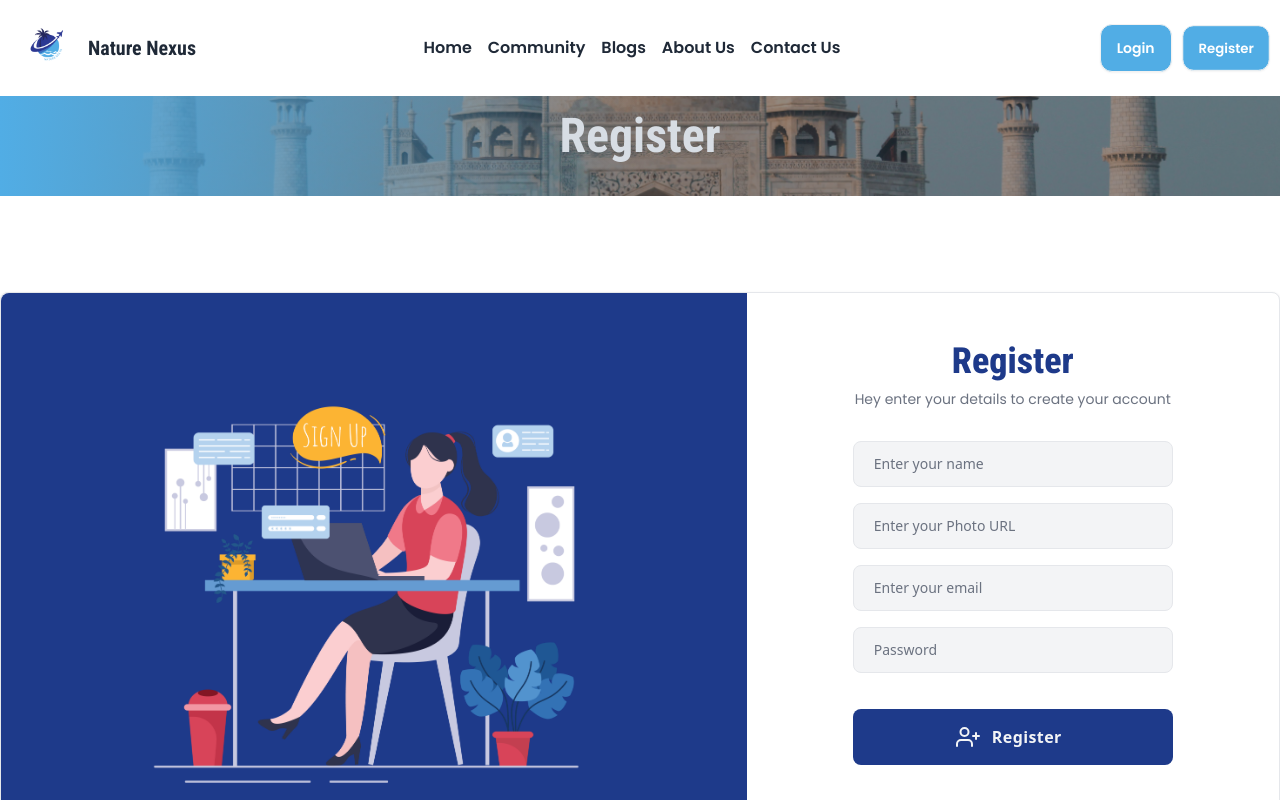
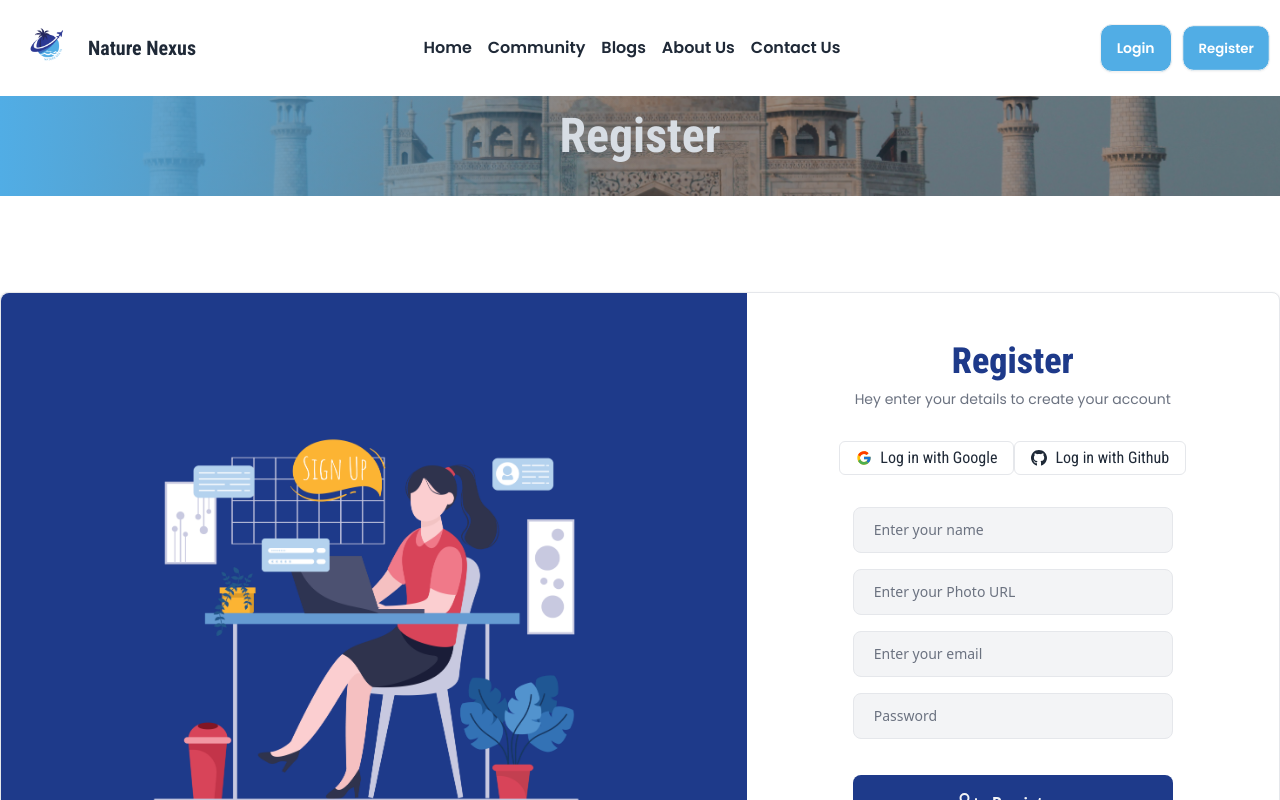
Before and after one commit to adnanalamin/NatureNexus-client, a React (Vite) app: page /register in a window 1280 px wide. Shown: the top 800 px of the page. Built offline with nearby package versions, Linux system fonts and the light colour scheme; no server answers.

Commit message:
Added Social Loging Google and Github

```diff
--- a/src/Components/SocialLogin/SocialLogin.jsx
+++ b/src/Components/SocialLogin/SocialLogin.jsx
@@ -1,20 +1,53 @@
-
 import { FcGoogle } from "react-icons/fc";
 import { FaGithub } from "react-icons/fa";
-
+import useAxiosPublic from "../../Hooks/useAxiosPublic";
+import { useContext } from "react";
+import { AuthContext } from "../../Provider/AuthProvider";
+import { toast } from "react-toastify";
 
 const SocialLogin = () => {
+  const { googleLogin, githubLogin } = useContext(AuthContext);
+  const axiosPublic = useAxiosPublic();
+
+  const handleGoogleSignIn = () => {
+    googleLogin().then((result) => {
+      const userInfo = {
+        email: result.user?.email,
+        name: result.user?.displayName,
+      };
+      axiosPublic.post("/users", userInfo).then(() => {
+        toast.success("Login Successfull");
+      });
+    });
+  };
+
+  const handleGitHubSignIn = () => {
+    githubLogin().then((result) => {
+      const userInfo = {
+        email: result.user?.email,
+        name: result.user?.displayName,
+      };
+      axiosPublic.post("/users", userInfo).then(() => {
+        toast.success("Login Successfull");
+      });
+    });
+  };
+
   return (
     <div className="flex justify-between">
-            <button className="-2 mt-8 flex font-roboto items-center justify-center rounded-md border px-4 py-1 outline-none ring-gray-400 ring-offset-2 transition focus:ring-2 hover:border-transparent hover:bg-[#2C3892] hover:text-white">
+      <button
+        onClick={handleGoogleSignIn}
+        className="-2 mt-8 flex font-roboto items-center justify-center rounded-md border px-4 py-1 outline-none ring-gray-400 ring-offset-2 transition focus:ring-2 hover:border-transparent hover:bg-[#2C3892] hover:text-white"
+      >
         {" "}
-              <FcGoogle className="mr-2 h-5 rounded-lg"></FcGoogle> Log in with
-              Google
+        <FcGoogle className="mr-2 h-5 rounded-lg"></FcGoogle> Log in with Google
       </button>
-            <button className="-2 mt-8 flex font-roboto items-center justify-center rounded-md border px-4 py-1 outline-none ring-gray-400 ring-offset-2 transition focus:ring-2 hover:border-transparent hover:bg-[#2C3892] hover:text-white">
+      <button
+        onClick={handleGitHubSignIn}
+        className="-2 mt-8 flex font-roboto items-center justify-center rounded-md border px-4 py-1 outline-none ring-gray-400 ring-offset-2 transition focus:ring-2 hover:border-transparent hover:bg-[#2C3892] hover:text-white"
+      >
         {" "}
-              <FaGithub className="mr-2 h-5 rounded-lg"></FaGithub> Log in with
-              Github
+        <FaGithub className="mr-2 h-5 rounded-lg"></FaGithub> Log in with Github
       </button>
     </div>
   );
--- a/src/Pages/Register/Register.jsx
+++ b/src/Pages/Register/Register.jsx
@@ -7,6 +7,7 @@ import { useContext } from "react";
 import { AuthContext } from "../../Provider/AuthProvider";
 import useAxiosPublic from "./../../Hooks/useAxiosPublic";
 import Swal from "sweetalert2";
+import SocialLogin from "../../Components/SocialLogin/SocialLogin";
 
 const Register = () => {
   const axiosPublic = useAxiosPublic();
@@ -101,6 +102,7 @@ const Register = () => {
                   Hey enter your details to create your account
                 </p>
               </div>
+              <SocialLogin></SocialLogin>
               <form
                 onSubmit={handleSubmit(onSubmit)}
                 className="w-full flex-1 mt-8"
--- a/src/Provider/AuthProvider.jsx
+++ b/src/Provider/AuthProvider.jsx
@@ -1,10 +1,13 @@
 import { createContext, useEffect, useState } from "react";
 import PropTypes from "prop-types";
 import {
+  GithubAuthProvider,
+  GoogleAuthProvider,
   createUserWithEmailAndPassword,
   getAuth,
   onAuthStateChanged,
   signInWithEmailAndPassword,
+  signInWithPopup,
   signOut,
   updateProfile,
 } from "firebase/auth";
@@ -15,6 +18,8 @@ const auth = getAuth(app);
 export const AuthContext = createContext(null);
 
 const AuthProvider = ({ children }) => {
+  const googleProvider = new GoogleAuthProvider();
+  const githubProvider = new GithubAuthProvider();
   const [user, setUser] = useState(null);
   const [loading, setLoading] = useState(true);
 
@@ -40,6 +45,18 @@ const AuthProvider = ({ children }) => {
     });
   };
 
+  // Google Login
+
+  const googleLogin = () => {
+    return signInWithPopup(auth, googleProvider);
+  };
+
+  // Github Login
+
+  const githubLogin = () => {
+    return signInWithPopup(auth, githubProvider);
+  };
+
   // User Logout
   const userLogout = () => {
       setLoading(true);
@@ -63,7 +80,9 @@ const AuthProvider = ({ children }) => {
     createUser,
     userSignIn,
     updateUserProfile,
-    userLogout
+    userLogout,
+    googleLogin,
+    githubLogin
   };
   return (
     <AuthContext.Provider value={authInfo}>{children}</AuthContext.Provider>
```
Lines whose indentation alone changed are shown as unchanged.
